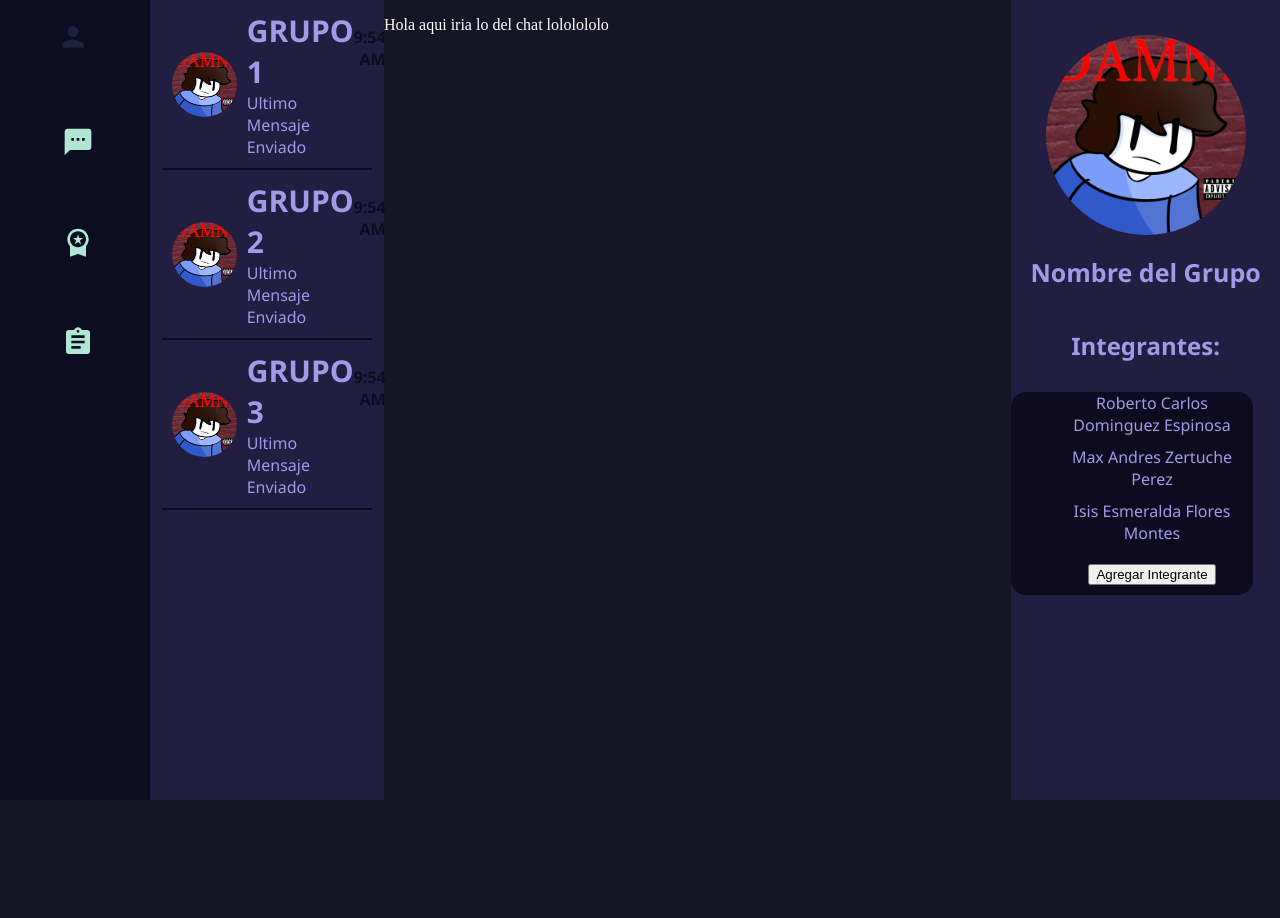
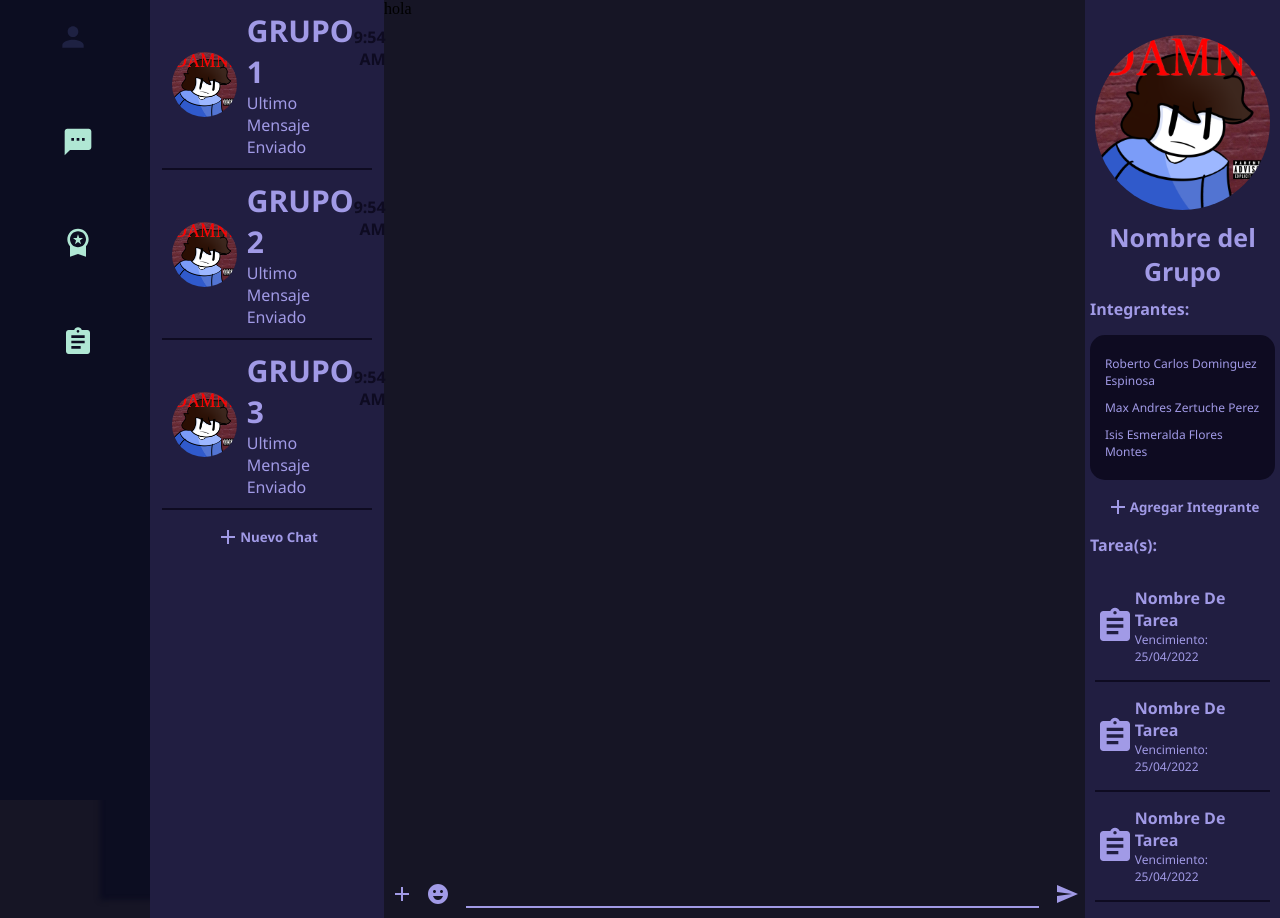
Before and after one commit to RobertoCarlos11/mathmeet, a React (Create React App) app: page /Chats in a window 1280 px wide. Before the commit the page ends 800 px from the top, so only its background shows below. Built offline with nearby package versions, Linux system fonts and the light colour scheme.

Commit message:
Finished Chat page

```diff
--- a/src/Components/SideBar.css
+++ b/src/Components/SideBar.css
@@ -7,9 +7,35 @@
 
 .SideBarInfo{
     background-color:#211e41;
-    display:flex;
     flex:60%;
+    display: flex;
+    align-items: center;
+    flex-direction: column;
+}
+
+#AddChat
+{
+    width: 90%;
+    font-family: 'Segoe UI', Tahoma, Geneva, Verdana, sans-serif;
+    font-weight: bolder;
+    color:#a19ae6;
+    background-color: transparent;
+    border-style: none;
+    margin: 10px;
+    border-radius: 10px;
+    padding:5px;
+    cursor: pointer;
+    display: flex;
+    box-sizing: border-box;
     justify-content: center;
+    align-items: center;
+    transition: 150ms;
+}
+
+#AddChat:hover{
+
+    color:#0e0b21;
+    background-color:#a19ae6;
 }
 
 .Chat
--- a/src/Components/SideBar.jsx
+++ b/src/Components/SideBar.jsx
@@ -3,6 +3,8 @@ import {SideBarData} from './SideBarData'
 import PersonIcon from '@mui/icons-material/Person';
 import {Link} from 'react-router-dom'
 import GroupImg from '../Images/DAMN.png'
+
+import AddIcon from '@mui/icons-material/Add';
 
 function SideBar(){
     return(
@@ -65,6 +67,7 @@ function SideBar(){
                 </div>
                </li>
             </ul>
+            <button id="AddChat"><AddIcon/> Nuevo Chat </button>
             </div>
 
         </div>
--- a/src/LogIn.css
+++ b/src/LogIn.css
@@ -66,6 +66,7 @@ letter-spacing: 2.5px;
 
   .inputbox input{
     border-width: 0;
+    border-style: none;
     border-bottom:2px solid rgba(118,122,182,255);
     background:transparent;
     outline: 0;
--- a/src/Pages/Chat.css
+++ b/src/Pages/Chat.css
@@ -3,25 +3,77 @@
     flex-direction: row;
 }
 
+#Message
+{
+    background-color: transparent;
+    font-family: 'Segoe UI', Tahoma, Geneva, Verdana, sans-serif;
+    color: white;
+    font-size:16px;
+    border-width: 0;
+    border-bottom: 2px solid #a19ae6;
+    outline: 0;
+    width: 100%;
+    margin:10px;
+    box-sizing: border-box;
+    flex:90%;
+}
+
+#AddFile, #SendMessage, #Emojis
+{
+    border-style: none;
+    border-radius: 10%;
+    background-color: transparent;
+    transition: 150ms;
+}
+
+#AddFile:hover, #SendMessage:hover, #Emojis:hover
+{
+    background-color: #211e41;
+    cursor:pointer;
+    transition: 150ms;
+}
+.btn-container
+{
+    display: grid;
+    place-items: center;
+    flex:5%;
+}
+.MessageInput-Container
+{
+    flex:5%;
+    display: flex;
+    flex-direction: row;
+}
+
+.Messages-Container
+{
+    flex:95%;
+}
 .Chat-Container
 {
-    flex:65%;
+    flex:80%;
+    display: flex;
+    flex-direction: column;
+}
+
+.Tasks-Container, .Members-Container, .GroupInfo
+{
+    margin: 10px 0px 10px 0px;
 }
 
 #GroupName
 {
     font-family: 'Segoe UI', Tahoma, Geneva, Verdana, sans-serif;
     font-size: 25px;
-    padding:10px;
-    margin: 0;
+    margin: 0px;
     color: #a19ae6;
     font-weight: bold;
     text-align: center;
 }
 
 .GroupImage-Large{
-    width: 200px;
-    height: 200px;
+    width: 175px;
+    height: 175px;
     border-radius: 100%;
     padding:10px;
     display: block;
@@ -33,10 +85,50 @@
     color: white;
 }
 
-.Members-Container h2
+#AgregarIntegrante
 {
-    padding:10px;
+    cursor:pointer;
+    border: none;
+    border-radius: 10px;
+    background-color: transparent;
+    font-family: 'Segoe UI', Tahoma, Geneva, Verdana, sans-serif;
+    color:#a19ae6;
+    font-weight: bolder;
+    transition: 150ms;
+    display: flex;
+    align-items: center;
+    justify-content: center;
+    width: 95%;
+    padding: 5px 0 5px 0;
+}
+
+#AgregarIntegrante:hover
+{
+    background-color:#a19ae6;
+    color:#211e41;
+    transition: 150ms;
+}
+
+.TaskInfo-container h4, .TaskInfo-container p
+{
+    margin:0px;
     color: #a19ae6;
+}
+
+
+.TaskInfo-container p
+{
+    font-size: 12px;
+}
+.TaskInfo-container
+{
+    flex:80%;
+}
+.Members-Container h3, .Tasks-Container h3
+{
+    color: #a19ae6;
+    margin: 5px;
+    font-size: 16px;
     font-family: 'Segoe UI', Tahoma, Geneva, Verdana, sans-serif;
 
 }
@@ -48,21 +140,60 @@
     font-family: 'Segoe UI', Tahoma, Geneva, Verdana, sans-serif;
     border-radius: 15px;
     list-style-type: none;
-    width: 75%;
-}
-
-.Members-Container li,button
-{
-    margin:10px;
+    text-align: left;
+    font-size: 12px;
+    padding: 10px;
+    width: 95%;
+    margin: 10px 0px 10px 0px;
+    box-sizing: border-box;
 }
 
 .ChatInfo-Container
 {
     background-color: #211e41;
-    flex:25%;
+    flex:20%;
+
 }
 
-.ChatInfo-Container .Members-Container
+.Members-Container li
 {
-    text-align: center;
+    margin:10px 5px 10px 5px;
 }
+.MembersList
+{
+    display: flex;
+    flex-direction: column;
+    justify-content: center;
+    align-items: center;
+    width: 100%;
+}
+
+.Tasks-Container .Task
+{
+    display: flex;
+    justify-content: center;
+    align-items: center;
+}
+
+.Icon-container
+{
+    display: grid;
+    place-items: center;
+    color: #a19ae6;
+}
+
+.Task{
+    border-bottom:2px solid #0e0b21;
+    width: 90%;
+    padding: 15px 0 15px 0;
+}
+
+.Tasks-Container ul
+{
+    padding: 0px;
+    list-style-type: none;
+    font-family: 'Segoe UI', Tahoma, Geneva, Verdana, sans-serif;
+    display: grid;
+    place-items: center;
+    cursor: pointer;
+}
--- a/src/Pages/Chats.jsx
+++ b/src/Pages/Chats.jsx
@@ -1,6 +1,10 @@
 import SideBar from '../Components/SideBar.jsx'
 import './Chat.css'
+import EmojiEmotionsIcon from '@mui/icons-material/EmojiEmotions';
 import GroupImg from '../Images/DAMN.png'
+import SendIcon from '@mui/icons-material/Send';
+import AddIcon from '@mui/icons-material/Add';
+import AssignmentIcon from '@mui/icons-material/Assignment';
 
 function Home()
 {
@@ -9,8 +13,23 @@ function Home()
             <SideBar/>
             <div className='Content-container'>
             <div className='Chat-Container'>
-            <p>Hola aqui iria lo del chat lololololo</p>
+            <div className='Messages-Container'>
+            hola
             </div>
+            <div className='MessageInput-Container'>
+                <div className='btn-container'>
+                <button  id="AddFile"><AddIcon className="Icon-container"/></button>
+                </div>
+                <div className='btn-container'>
+                <button  id="Emojis"><EmojiEmotionsIcon className="Icon-container"/></button>
+                </div>
+                <input type="text" id="Message"></input>
+                <div className='btn-container'>
+                <button id="SendMessage"><SendIcon className="Icon-container" /> </button>
+                </div>
+            </div>
+            </div>
+
             <div className="ChatInfo-Container">
                 <div className ="GroupInfo">
                 <img src={GroupImg} className='GroupImage-Large'/>
@@ -18,13 +37,47 @@ function Home()
                 </div>
 
                 <div className='Members-Container'>
-                <h2> Integrantes: </h2>
+                <h3> Integrantes: </h3>
+                <div className="MembersList" >
                 <ul>
                     <li>Roberto Carlos Dominguez Espinosa</li>
                     <li>Max Andres Zertuche Perez</li>
                     <li>Isis Esmeralda Flores Montes</li>
-                    <button id="AgregarIntegrante"> Agregar Integrante </button>
+
                 </ul>
+                    <button id="AgregarIntegrante"><AddIcon/> Agregar Integrante </button>
+                </div>
+            </div>
+
+            <div className="Tasks-Container">
+                <h3>Tarea(s):</h3>
+            <div className='TasksList'>
+                <ul>
+                    <li className='Task'>
+                         <div className="Icon-container"><AssignmentIcon style={{fontSize:"40px"}}/></div>
+                            <div className='TaskInfo-container'>
+                                <h4>Nombre De Tarea</h4>
+                                <p>Vencimiento: 25/04/2022</p>
+                            </div>
+                    </li>
+
+                    <li className='Task'>
+                         <div className="Icon-container"><AssignmentIcon style={{fontSize:"40px"}}/></div>
+                            <div className='TaskInfo-container'>
+                                <h4>Nombre De Tarea</h4>
+                                <p>Vencimiento: 25/04/2022</p>
+                            </div>
+                    </li>
+
+                    <li className='Task'>
+                         <div className="Icon-container"><AssignmentIcon style={{fontSize:"40px"}}/></div>
+                            <div className='TaskInfo-container'>
+                                <h4>Nombre De Tarea</h4>
+                                <p>Vencimiento: 25/04/2022</p>
+                            </div>
+                    </li>
+                </ul>
+            </div>
             </div>
             </div>
             </div>
```
